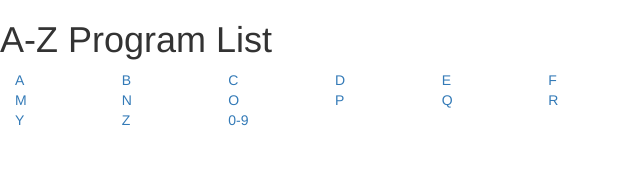
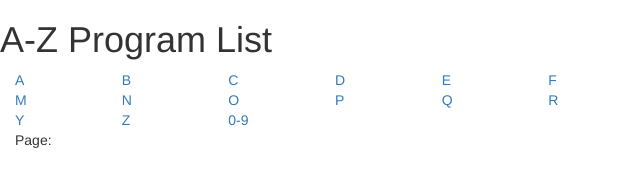
Before and after one commit to duskyshelf/program_listing, a website: page index.html in a window 1280 px wide. Shown: the full height of the page, 0-640 px from the left. Drawn offline with nearby package versions, Linux system fonts and the light colour scheme; some packages are replaced by stand-ins of ours; no server answers.

Commit message:
small styling addition

```diff
--- a/views/basicListing.html
+++ b/views/basicListing.html
@@ -12,6 +12,7 @@
 
   <div class="container-fluid">
     <div class="row">
+      <div class="col-md-2 col-xs-2"> Page: </div>
       <div class="col-md-1 col-xs-2" ng-repeat="page in listCtrl.paginationList">
         <div>
           <a href="{{ page.url }}" class="btn-block" id="{{ page.id }}"> {{ page.number }} </a>
```
